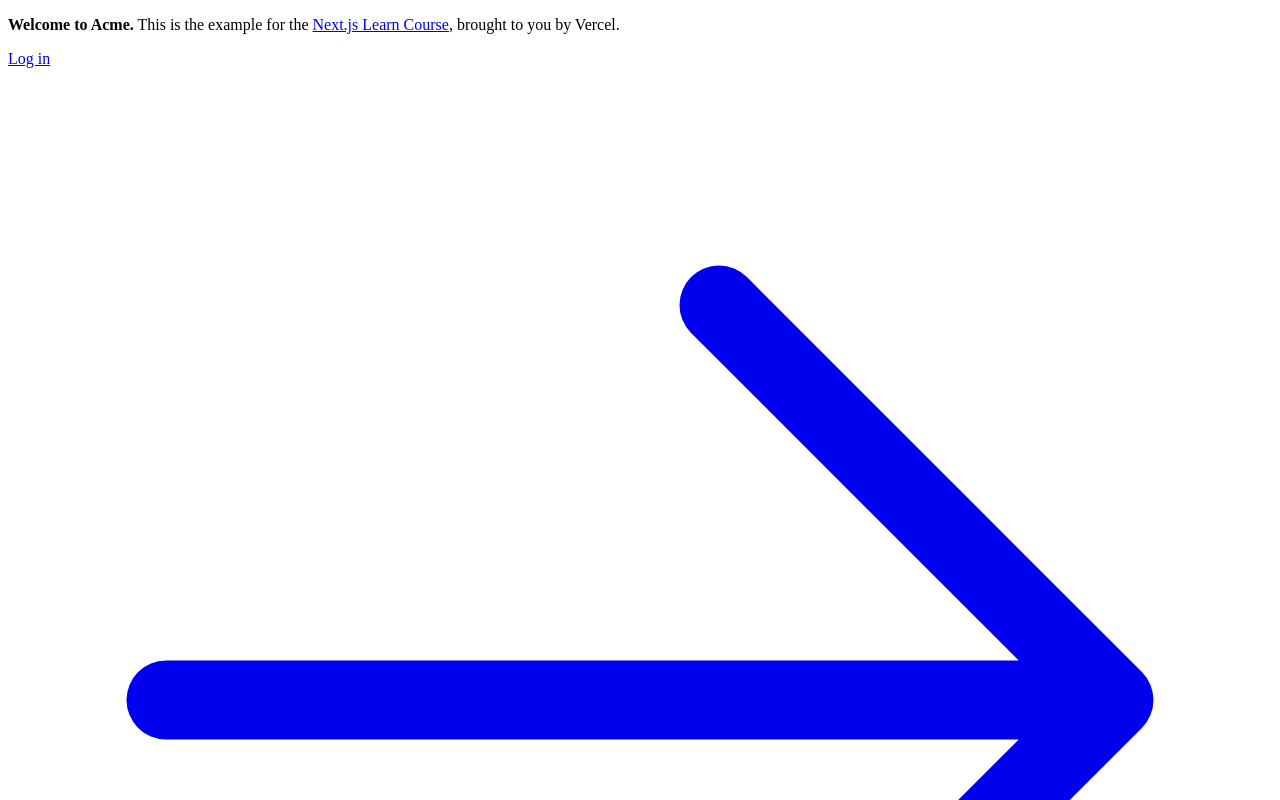
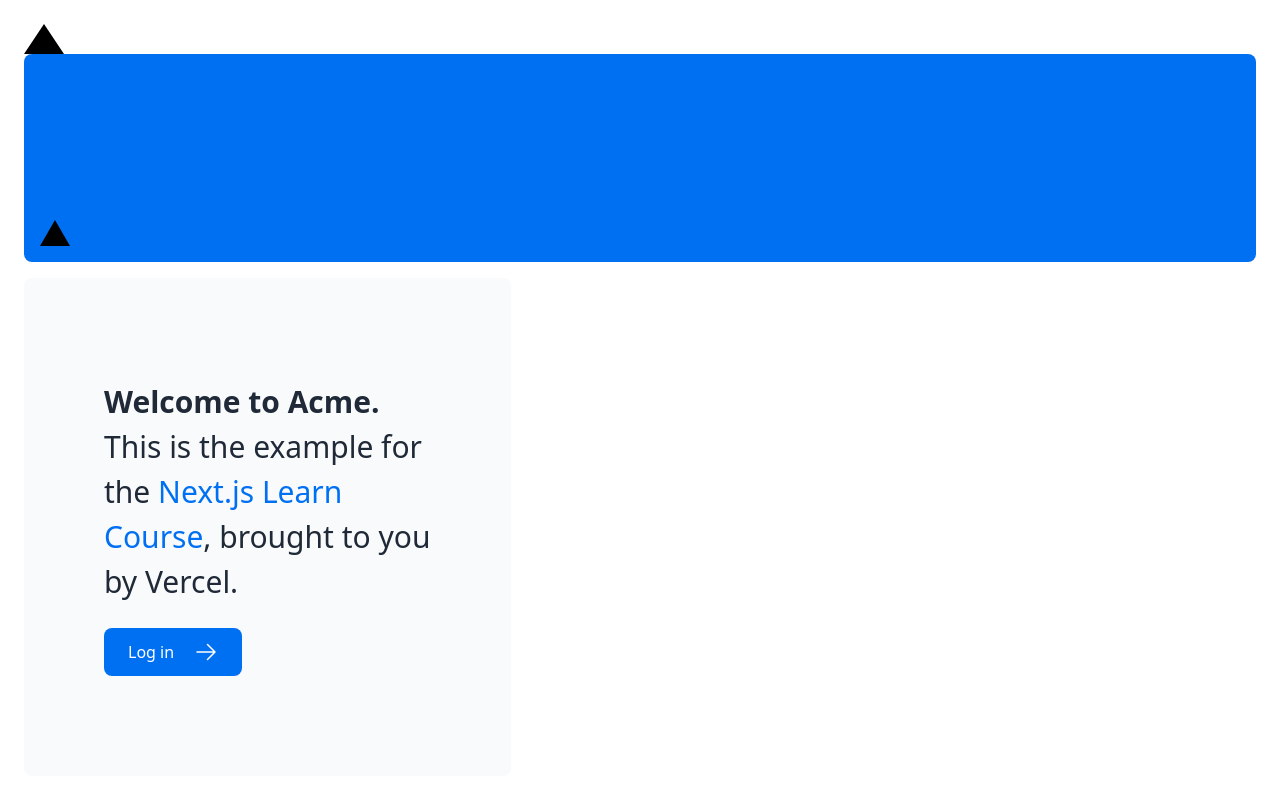
Before and after one commit to asantoso1/nextjsproyectoangelosantos, a Next.js app: page / in a window 1280 px wide. Shown: the top 800 px of the page. Built offline with nearby package versions, Linux system fonts and the light colour scheme.

Commit message:
style: configurar Tailwind y CSS para estilos de la app

```diff
--- a/app/layout.tsx
+++ b/app/layout.tsx
@@ -1,3 +1,5 @@
+import '@/app/ui/global.css';
+
 export default function RootLayout({
   children,
 }: {
--- a/app/page.tsx
+++ b/app/page.tsx
@@ -1,11 +1,15 @@
 import AcmeLogo from '@/app/ui/acme-logo';
 import { ArrowRightIcon } from '@heroicons/react/24/outline';
 import Link from 'next/link';
+import styles from '@/app/ui/home.module.css'
 
 export default function Page() {
   return (
     <main className="flex min-h-screen flex-col p-6">
+      <div className={styles.shape} />
       <div className="flex h-20 shrink-0 items-end rounded-lg bg-blue-500 p-4 md:h-52">
+      <div className="relative w-0 h-0 border-l-[15px] border-r-[15px] border-b-[26px] border-l-transparent border-r-transparent border-b-black"
+/>
         {/* <AcmeLogo /> */}
       </div>
       <div className="mt-4 flex grow flex-col gap-4 md:flex-row">
--- /dev/null
+++ b/app/ui/home.module.css
@@ -0,0 +1,7 @@
+.shape {
+  height: 0;
+  width: 0;
+  border-bottom: 30px solid black;
+  border-left: 20px solid transparent;
+  border-right: 20px solid transparent;
+}
```
Also changed, not shown: 1 other file (tests, documents, lock files or other folders).
